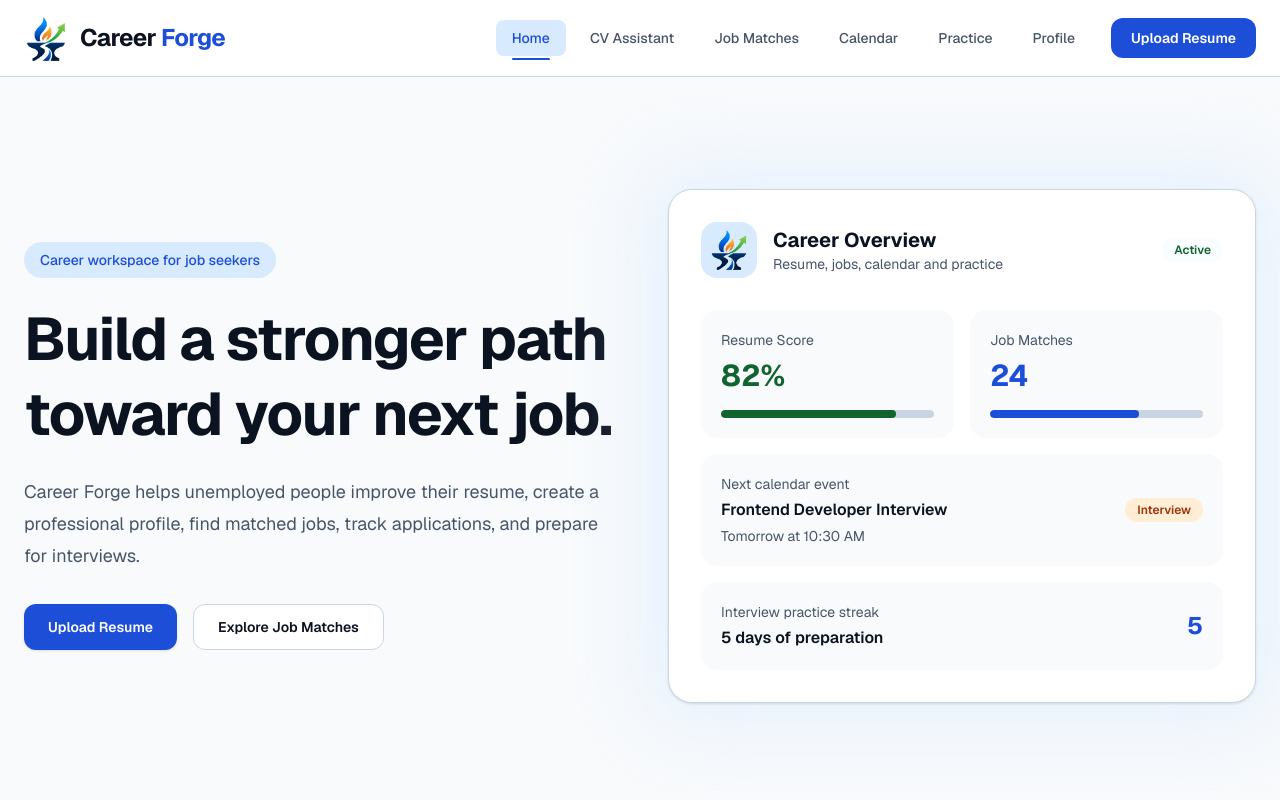
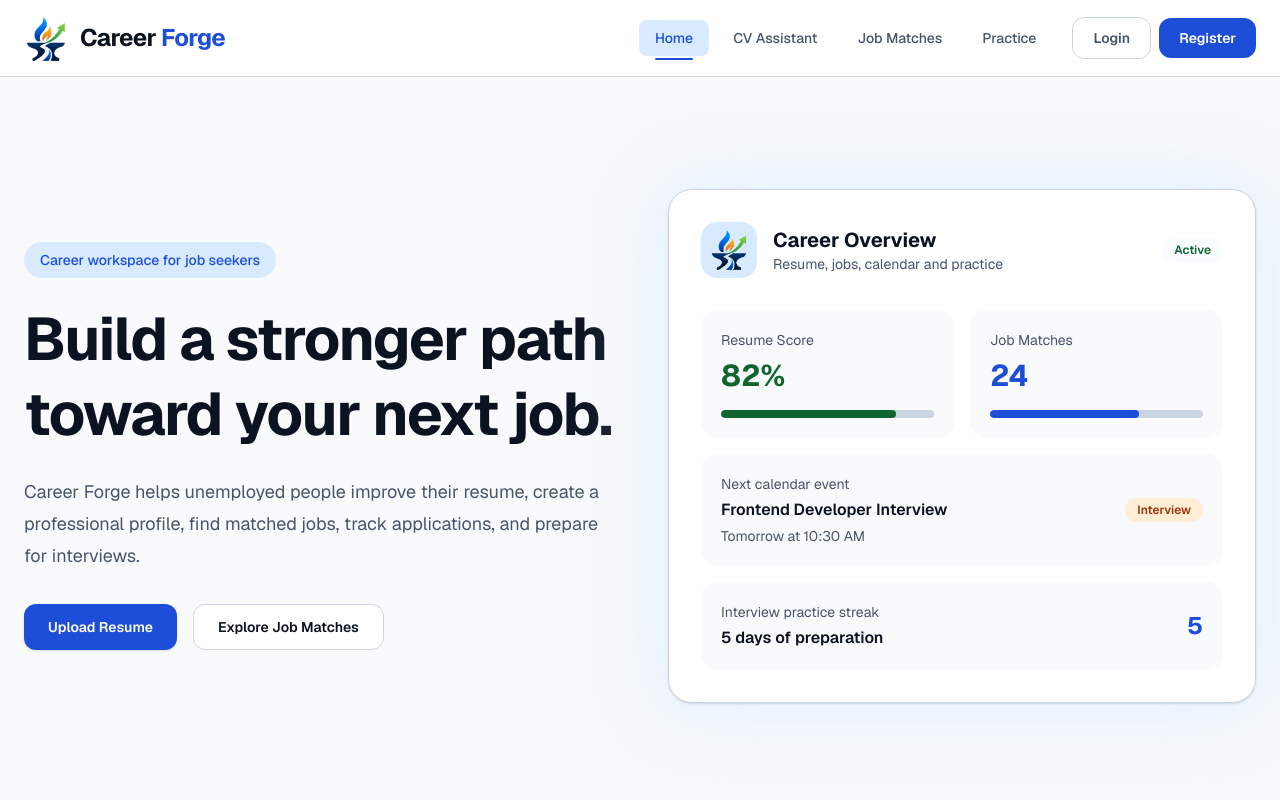
Before and after one commit to OmarLopGem/Career-Forge, a Next.js app: page / in a window 1280 px wide. Shown: the top 800 px of the page. Built offline with nearby package versions, Linux system fonts and the light colour scheme.

Commit message:
Updated navbar based on authentication status

```diff
--- a/app/components/Header.jsx
+++ b/app/components/Header.jsx
@@ -1,53 +1,90 @@
-'use client'
+"use client";
 
-import { useState } from 'react'
-import Link from 'next/link'
-import { usePathname } from 'next/navigation'
+import { useEffect, useState } from "react";
+import Link from "next/link";
+import { usePathname, useRouter } from "next/navigation";
 
 export default function Header() {
-  const pathname = usePathname()
-  const [isOpen, setIsOpen] = useState(false)
+  const pathname = usePathname();
+  const router = useRouter();
+
+  const [isOpen, setIsOpen] = useState(false);
+  const [user, setUser] = useState(null);
+
+  useEffect(() => {
+    const storedUser = localStorage.getItem("careerForgeUser");
+
+    if (storedUser) {
+      setUser(JSON.parse(storedUser));
+    }
+  }, []);
+
+  const isLoggedIn = !!user;
+  const isAdmin = user?.role === "admin";
+
+  const publicLinks = [
+    {
+      name: "Home",
+      href: "/",
+    },
+    {
+      name: "CV Assistant",
+      href: "/cv-assistant",
+    },
+    {
+      name: "Job Matches",
+      href: "/jobs",
+    },
+    {
+      name: "Practice",
+      href: "/quiz",
+    },
+  ];
+
+  const userLinks = [
+    {
+      name: "Calendar",
+      href: "/calendar",
+    },
+    {
+      name: "Profile",
+      href: "/profile",
+    },
+  ];
+
+  const adminLinks = [
+    {
+      name: "Admin Users",
+      href: "/admin/users",
+    },
+  ];
 
   const navLinks = [
-    {
-      name: 'Home',
-      href: '/',
-    },
-    {
-      name: 'CV Assistant',
-      href: '/cv-assistant',
-    },
-    {
-      name: 'Job Matches',
-      href: '/jobs',
-    },
-    {
-      name: 'Calendar',
-      href: '/calendar',
-    },
-    {
-      name: 'Practice',
-      href: '/quiz',
-    },
-    {
-      name: 'Profile',
-      href: '/profile',
-    },
-  ]
+    ...publicLinks,
+    ...(isLoggedIn ? userLinks : []),
+    ...(isAdmin ? adminLinks : []),
+  ];
 
   const isActiveLink = (href) => {
-    if (href === '/') {
-      return pathname === '/'
+    if (href === "/") {
+      return pathname === "/";
     }
 
-    return pathname.startsWith(href)
-  }
+    return pathname.startsWith(href);
+  };
+
+  const handleLogout = () => {
+    localStorage.removeItem("careerForgeUser");
+    localStorage.removeItem("careerForgeToken");
+    setUser(null);
+    setIsOpen(false);
+    router.push("/");
+  };
 
   return (
     <header className="sticky top-0 z-50 bg-surface/95 backdrop-blur-md border-b border-border">
       <nav className="max-w-7xl mx-auto px-5 sm:px-6 py-4">
         <div className="flex items-center justify-between">
-
           {/* Logo */}
           <Link
             href="/"
@@ -68,7 +105,7 @@ export default function Header() {
           {/* Desktop Navigation */}
           <div className="hidden lg:flex items-center gap-2">
             {navLinks.map((link) => {
-              const isActive = isActiveLink(link.href)
+              const isActive = isActiveLink(link.href);
 
               return (
                 <Link
@@ -78,8 +115,8 @@ export default function Header() {
                     group relative px-4 py-2 rounded-lg text-sm font-medium transition-all duration-300
                     ${
                       isActive
-                        ? 'text-brand-blue bg-blue-soft'
-                        : 'text-text-muted hover:text-brand-blue hover:bg-cyan-soft'
+                        ? "text-brand-blue bg-blue-soft"
+                        : "text-text-muted hover:text-brand-blue hover:bg-cyan-soft"
                     }
                   `}
                 >
@@ -91,21 +128,48 @@ export default function Header() {
                       transition-all duration-300 origin-center
                       ${
                         isActive
-                          ? 'opacity-100 scale-x-100'
-                          : 'opacity-0 scale-x-0 group-hover:opacity-100 group-hover:scale-x-100'
+                          ? "opacity-100 scale-x-100"
+                          : "opacity-0 scale-x-0 group-hover:opacity-100 group-hover:scale-x-100"
                       }
                     `}
                   />
                 </Link>
-              )
+              );
             })}
 
+            {isLoggedIn ? (
+              <>
                 <Link
                   href="/resume"
                   className="ml-3 rounded-xl bg-brand-blue px-5 py-2.5 text-sm font-semibold text-white transition-all duration-300 hover:bg-brand-blue-hover hover:-translate-y-0.5 hover:shadow-md"
                 >
                   Upload Resume
                 </Link>
+
+                <button
+                  onClick={handleLogout}
+                  className="rounded-xl border border-border px-5 py-2.5 text-sm font-semibold text-text-muted transition-all duration-300 hover:text-brand-blue hover:bg-cyan-soft"
+                >
+                  Logout
+                </button>
+              </>
+            ) : (
+              <>
+                <Link
+                  href="/login"
+                  className="ml-3 rounded-xl border border-border px-5 py-2.5 text-sm font-semibold text-text-muted transition-all duration-300 hover:text-brand-blue hover:bg-cyan-soft"
+                >
+                  Login
+                </Link>
+
+                <Link
+                  href="/register"
+                  className="rounded-xl bg-brand-blue px-5 py-2.5 text-sm font-semibold text-white transition-all duration-300 hover:bg-brand-blue-hover hover:-translate-y-0.5 hover:shadow-md"
+                >
+                  Register
+                </Link>
+              </>
+            )}
           </div>
 
           {/* Mobile Button */}
@@ -119,19 +183,19 @@ export default function Header() {
             <span
               className={`
                 h-0.5 w-6 bg-navy rounded-full transition-all duration-300
-                ${isOpen ? 'rotate-45 translate-y-2' : ''}
+                ${isOpen ? "rotate-45 translate-y-2" : ""}
               `}
             />
             <span
               className={`
                 h-0.5 w-6 bg-navy rounded-full transition-all duration-300
-                ${isOpen ? 'opacity-0' : 'opacity-100'}
+                ${isOpen ? "opacity-0" : "opacity-100"}
               `}
             />
             <span
               className={`
                 h-0.5 w-6 bg-navy rounded-full transition-all duration-300
-                ${isOpen ? '-rotate-45 -translate-y-2' : ''}
+                ${isOpen ? "-rotate-45 -translate-y-2" : ""}
               `}
             />
           </button>
@@ -141,12 +205,12 @@ export default function Header() {
         <div
           className={`
             lg:hidden overflow-hidden transition-all duration-300 ease-in-out
-            ${isOpen ? 'max-h-96 opacity-100 mt-4' : 'max-h-0 opacity-0'}
+            ${isOpen ? "max-h-[600px] opacity-100 mt-4" : "max-h-0 opacity-0"}
           `}
         >
           <div className="flex flex-col gap-2 pt-4 border-t border-border">
             {navLinks.map((link) => {
-              const isActive = isActiveLink(link.href)
+              const isActive = isActiveLink(link.href);
 
               return (
                 <Link
@@ -157,16 +221,18 @@ export default function Header() {
                     px-4 py-3 rounded-xl text-sm font-medium transition-all duration-300
                     ${
                       isActive
-                        ? 'text-brand-blue bg-blue-soft'
-                        : 'text-text-muted hover:text-brand-blue hover:bg-cyan-soft'
+                        ? "text-brand-blue bg-blue-soft"
+                        : "text-text-muted hover:text-brand-blue hover:bg-cyan-soft"
                     }
                   `}
                 >
                   {link.name}
                 </Link>
-              )
+              );
             })}
 
+            {isLoggedIn ? (
+              <>
                 <Link
                   href="/resume"
                   onClick={() => setIsOpen(false)}
@@ -174,9 +240,36 @@ export default function Header() {
                 >
                   Upload Resume
                 </Link>
+
+                <button
+                  onClick={handleLogout}
+                  className="rounded-xl border border-border px-4 py-3 text-center text-sm font-semibold text-text-muted transition-all duration-300 hover:text-brand-blue hover:bg-cyan-soft"
+                >
+                  Logout
+                </button>
+              </>
+            ) : (
+              <>
+                <Link
+                  href="/login"
+                  onClick={() => setIsOpen(false)}
+                  className="mt-2 rounded-xl border border-border px-4 py-3 text-center text-sm font-semibold text-text-muted transition-all duration-300 hover:text-brand-blue hover:bg-cyan-soft"
+                >
+                  Login
+                </Link>
+
+                <Link
+                  href="/register"
+                  onClick={() => setIsOpen(false)}
+                  className="rounded-xl bg-brand-blue px-4 py-3 text-center text-sm font-semibold text-white transition-all duration-300 hover:bg-brand-blue-hover"
+                >
+                  Register
+                </Link>
+              </>
+            )}
           </div>
         </div>
       </nav>
     </header>
-  )
+  );
 }
```
Lines whose indentation alone changed are shown as unchanged.
